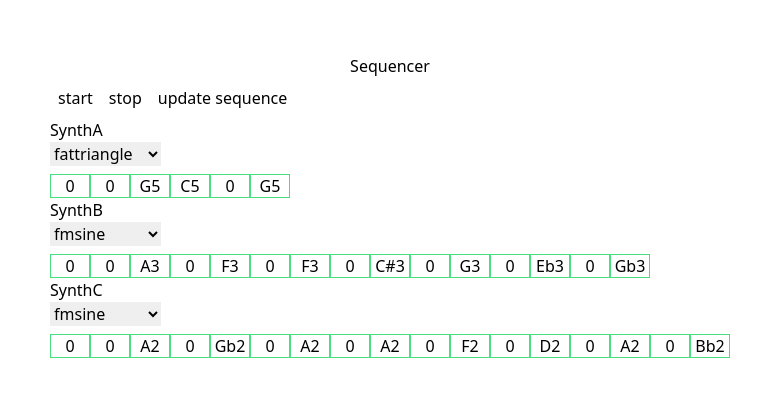
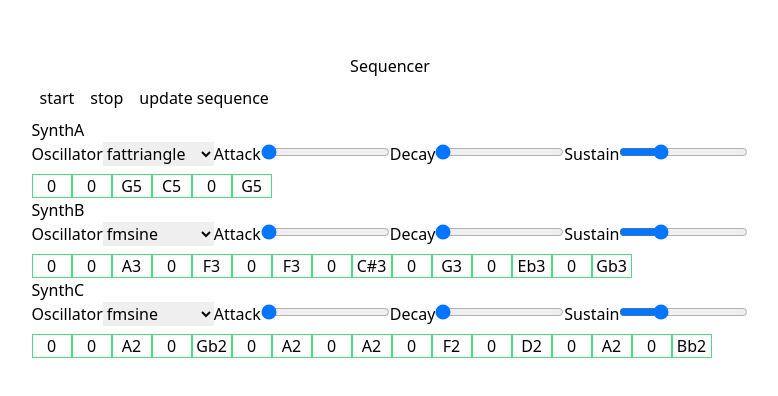
Before and after one commit to edwardhorsey/tone-sequencer, a Next.js app: page / in a window 1280 px wide. Shown: the part 194-590 px from the top of the page, without its empty margins (250-1028 px from the left). Built offline with nearby package versions, Linux system fonts and the light colour scheme.

Commit message:
Add inputs to update synth envelope

```diff
--- a/src/components/Tracks.tsx
+++ b/src/components/Tracks.tsx
@@ -1,3 +1,11 @@
+import {
+    calculateAttackValueFromPercentage,
+    calculateDecayValueFromPercentage,
+    calculatePercentageFromAttackValue,
+    calculatePercentageFromDecayValue,
+    calculatePercentageFromSustainValue,
+    calculateSustainValueFromPercentage
+} from '@lib/envelopeHelpers';
 import { useMemo } from 'react';
 import useTrackStore from 'src/stores/useTrackStore';
 import { OmniOscillatorOptions } from 'tone';
@@ -32,6 +40,8 @@ export default function Tracks() {
                     <div>
                         <h2 className="mr-2">{track.id}</h2>
 
+                        <label>
+                            <span>Oscillator</span>
                             <select
                                 defaultValue={track.instrument.oscillator.type}
                                 onChange={(event) => {
@@ -52,7 +62,67 @@ export default function Tracks() {
                                     </option>
                                 ))}
                             </select>
+                        </label>
+
+                        <label>
+                            <span>Attack</span>
+                            <input
+                                type="range"
+                                defaultValue={calculatePercentageFromAttackValue(
+                                    Number(track.instrument.envelope.attack),
+                                )}
+                                onChange={(event) => {
+                                    const value = Number(event.target.value);
+                                    const attack = calculateAttackValueFromPercentage(value);
+
+                                    if (value >= 0) {
+                                        updateInstrument(track.id, {
+                                            envelope: { attack },
+                                        });
+                                    }
+                                }}
+                            />
+                        </label>
+
+                        <label>
+                            <span>Decay</span>
+                            <input
+                                type="range"
+                                defaultValue={calculatePercentageFromDecayValue(
+                                    Number(track.instrument.envelope.decay),
+                                )}
+                                onChange={(event) => {
+                                    const value = Number(event.target.value);
+                                    const decay = calculateDecayValueFromPercentage(value);
+
+                                    if (value >= 0) {
+                                        updateInstrument(track.id, {
+                                            envelope: { decay },
+                                        });
+                                    }
+                                }}
+                            />
+                        </label>
+
+                        <label>
+                            <span>Sustain</span>
+                            <input
+                                type="range"
+                                defaultValue={calculatePercentageFromSustainValue(track.instrument.envelope.sustain)}
+                                onChange={(event) => {
+                                    const value = Number(event.target.value);
+                                    const sustain = calculateSustainValueFromPercentage(value);
+
+                                    if (value >= 0) {
+                                        updateInstrument(track.id, {
+                                            envelope: { sustain },
+                                        });
+                                    }
+                                }}
+                            />
+                        </label>
                     </div>
+
                     <div className="flex">
                         {track.loop.map((step) =>
                             step ? (
--- /dev/null
+++ b/src/lib/envelopeHelpers.ts
@@ -0,0 +1,23 @@
+export function calculateAttackValueFromPercentage(value: number) {
+    return 0.001 + (value / 100) * (4 - 0.001);
+}
+
+export function calculateDecayValueFromPercentage(value: number) {
+    return 0.1 + (value / 100) * (2 - 0.1);
+}
+
+export function calculateSustainValueFromPercentage(value: number) {
+    return value / 100;
+}
+
+export function calculatePercentageFromAttackValue(attack: number): number {
+    return Math.round(((attack - 0.001) * 100) / (4 - 0.001));
+}
+
+export function calculatePercentageFromDecayValue(decay: number): number {
+    return Math.round(((decay - 0.1) * 100) / (2 - 0.1));
+}
+
+export function calculatePercentageFromSustainValue(sustain: number): number {
+    return Math.round(sustain * 100);
+}
```
Lines whose indentation alone changed are shown as unchanged.
